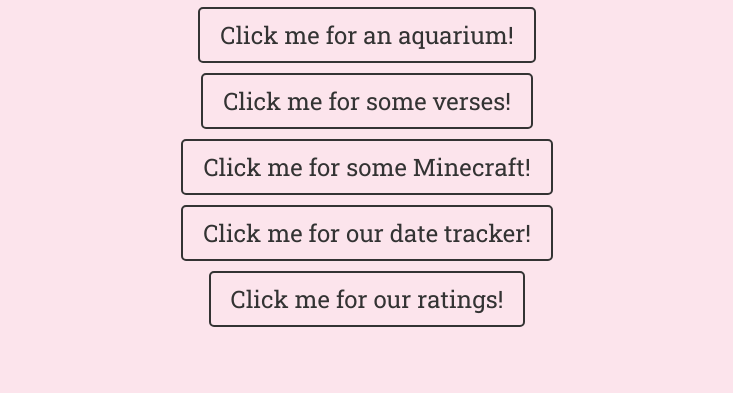
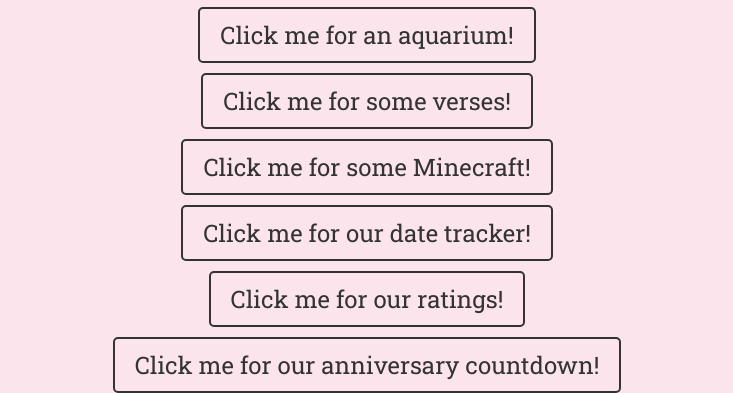
Before and after one commit to ily-cami/ily-cami.github.io, a plain HTML site: page index.html in a window 1280 px wide. Shown: the part 483-876 px from the top of the page, without its empty margins (273-1006 px from the left). Before the commit the page ends 810 px from the top, so only its background shows below. Drawn offline with Linux system fonts and the light colour scheme.

Commit message:
V27
50th commit

```diff
--- a/index.html
+++ b/index.html
@@ -22,5 +22,6 @@
     <a href="minecraft.html" id="link">Click me for some Minecraft!</a>
     <a href="dates.html" id="link">Click me for our date tracker!</a>
     <a href="ratings.html" id="link">Click me for our ratings!</a>
+    <a href="countdown.html" id="link">Click me for our anniversary countdown!</a>
   </body>
 </html>
```
